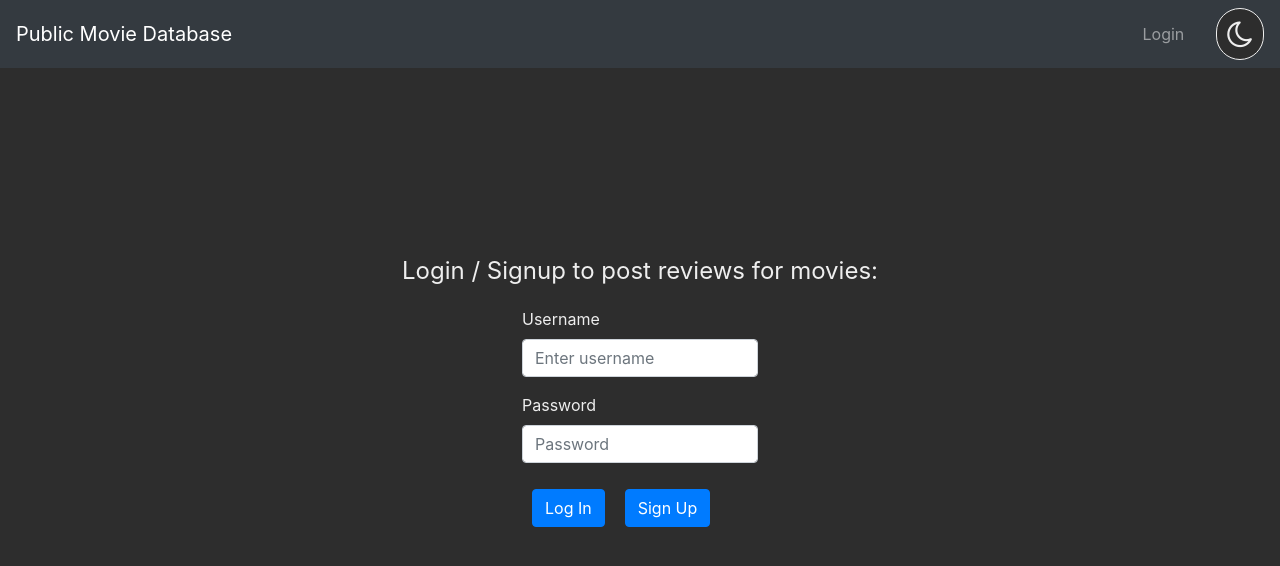
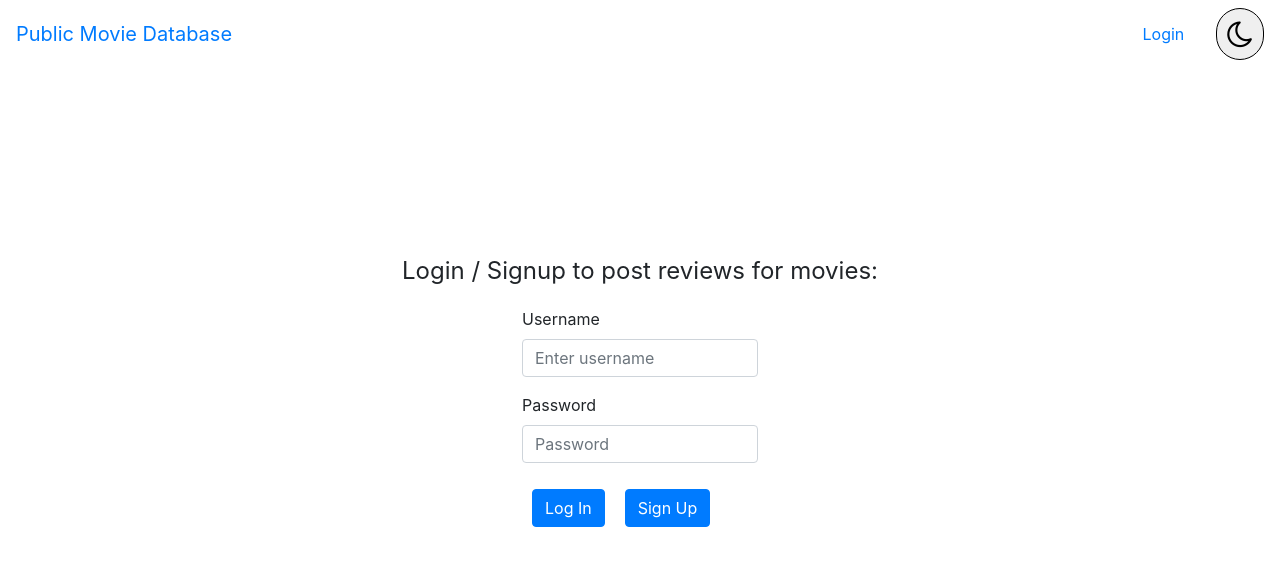
Before and after one commit to inframarauder/pmdb, a React (Create React App) app: page /login in a window 1280 px wide. Shown: the top 566 px of the page. Built offline with nearby package versions, Linux system fonts and the light colour scheme.

Commit message:
complete

```diff
--- a/src/Main.js
+++ b/src/Main.js
@@ -21,6 +21,12 @@ const Main = () => {
     () => {
       (() => {
         try {
+          //set theme:
+          let mode = localStorage.getItem("mode");
+          if (!mode) {
+            localStorage.setItem("mode", "dark");
+          }
+          //check for logged in users
           let accessToken = localStorage.getItem("accessToken");
           if (!accessToken) {
             logoutUser();
--- a/src/components/Layouts/ThemeToggler.js
+++ b/src/components/Layouts/ThemeToggler.js
@@ -3,6 +3,7 @@ import { ThemeContext } from "../../contexts";
 
 const ThemeToggler = () => {
   const { theme, toggleTheme } = useContext(ThemeContext);
+
   return (
     <button onClick={toggleTheme} className={`theme-toggler-btn ${theme.mode}`}>
       <i className="fa fa-moon-o"></i>
--- a/src/components/Reviews/ReviewMovie.js
+++ b/src/components/Reviews/ReviewMovie.js
@@ -33,7 +33,7 @@ const ReviewMovie = ({ movie }) => {
       if (state.userReview) {
         await Api.updateReview(state.userReview._id, formData);
       } else {
-        await Api.postReview(formData);
+        await Api.postReview({ ...formData, movie: movie._id });
       }
 
       toast.success("Updated!");
--- a/src/contexts/ThemeContext.js
+++ b/src/contexts/ThemeContext.js
@@ -3,15 +3,17 @@ import React, { useState, createContext } from "react";
 export const ThemeContext = createContext();
 
 const ThemeContextProvider = (props) => {
-  const [theme, setTheme] = useState({ mode: "dark" });
+  const [theme, setTheme] = useState({ mode: localStorage.getItem("mode") });
 
   const toggleTheme = () => {
     switch (theme.mode) {
       case "dark":
-        setTheme({ ...theme, mode: "light" });
+        localStorage.setItem("mode", "light");
+        setTheme({ ...theme, mode: localStorage.getItem("mode") });
         break;
       case "light":
-        setTheme({ ...theme, mode: "dark" });
+        localStorage.setItem("mode", "dark");
+        setTheme({ ...theme, mode: localStorage.getItem("mode") });
         break;
       default:
         setTheme({ ...theme });
--- a/src/index.css
+++ b/src/index.css
@@ -191,6 +191,7 @@
   padding: 10px;
   border: 2px solid #222222;
   border-radius: 20px;
+  margin-bottom: 10px;
 }
 
 @media only screen and (max-width: 500px) {
```
